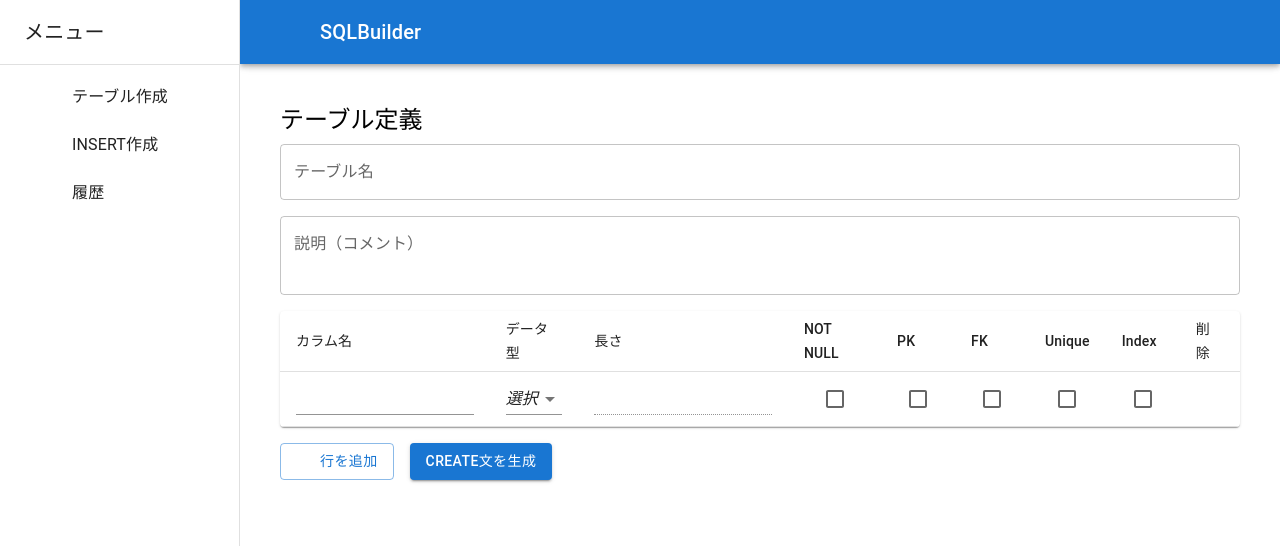
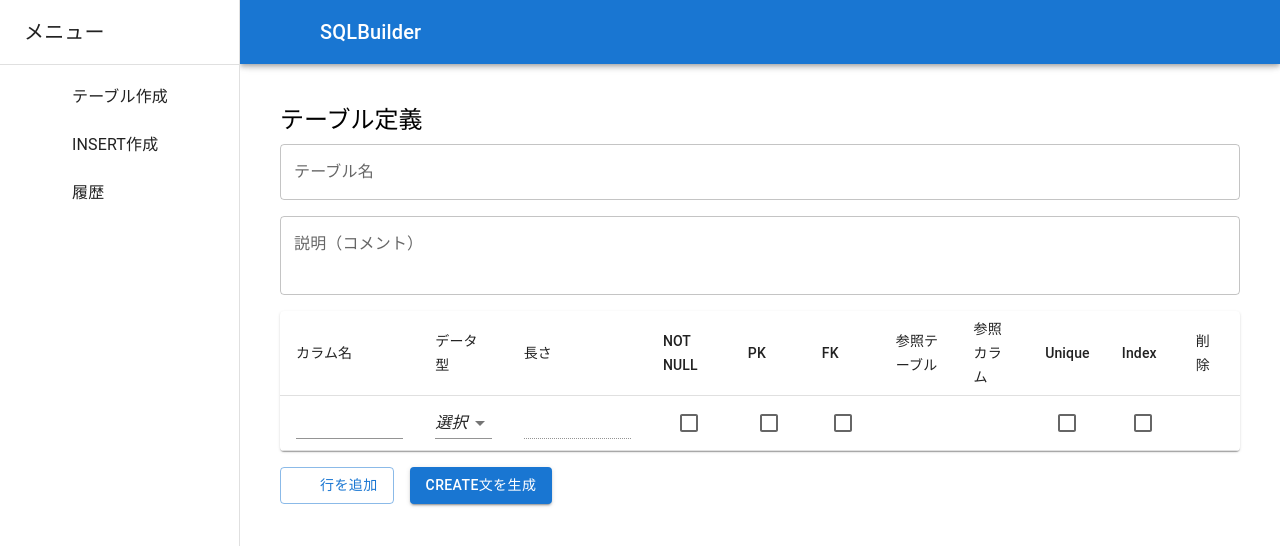
Before and after one commit to iwfuma/SQLbuilder, a React (Create React App) app: page / in a window 1280 px wide. Shown: the top 546 px of the page. Built offline with nearby package versions, Linux system fonts and the light colour scheme; some icons are missing.

Commit message:
refs #4:バリデーションの追加

```diff
--- a/src/components/sidebar.jsx
+++ b/src/components/sidebar.jsx
@@ -15,7 +15,7 @@ import {
 import InboxIcon from '@mui/icons-material/MoveToInbox';
 import MailIcon from '@mui/icons-material/Mail';
 import CloseIcon from '@mui/icons-material/Close';
-import { Link } from 'react-router-dom';  // ← 追加
+import { Link } from 'react-router-dom';
 
 const Sidebar = ({ open, onClose, drawerWidth, onClosePermanent }) => {
   const menuItems = [
--- a/src/logic/CreateTable.jsx
+++ b/src/logic/CreateTable.jsx
@@ -27,6 +27,14 @@ export function generateCreateTableSQL({ tableName, tableComment, rows }) {
     columnDefs.push(`  PRIMARY KEY (${primaryKeys.join(', ')})`);
   }
 
+  const foreignKeys = rows
+  .filter(r => r.fk && r.refTable && r.refColumn)
+  .map(r =>
+    `  FOREIGN KEY (${r.name}) REFERENCES ${r.refTable}(${r.refColumn})`
+  );
+  columnDefs.push(...foreignKeys);
+
+
   const uniqueKeys = rows.filter(r => r.unique && !r.pk).map(r => r.name);
     uniqueKeys.forEach(name => {
     columnDefs.push(`  UNIQUE KEY (${name})`);
--- a/src/views/CreateTable/index.jsx
+++ b/src/views/CreateTable/index.jsx
@@ -43,10 +43,37 @@ const CreateTable = () => {
   const generateSQL = () => {
     const result = generateCreateTableSQL({ tableName, tableComment, rows });
 
+    const fkErrorRow = rows.find(row =>
+        row.fk && (!row.refTable || !row.refColumn)
+    );
+
+    // カラム名の重複チェック
+    const columnNames = rows.map(row => row.name.trim()).filter(name => name !== '');
+    const nameSet = new Set();
+    for (const name of columnNames) {
+        if (nameSet.has(name)) {
+        alert(`カラム名「${name}」が重複しています。`);
+        return;
+        }
+        nameSet.add(name);
+    }
+
+    // PKが最低1つあるかチェック
+    const hasPK = rows.some(row => row.pk);
+    if (!hasPK) {
+        alert('主キー（PK）が1つも設定されていません。');
+        return;
+    }
+
+    // 外部キーの参照テーブルとカラムが空の場合のエラーチェック
+    if (fkErrorRow) {
+        alert(`外部キーが指定されていますが、参照テーブルまたは参照カラムが空です。行：${fkErrorRow.id}`);
+        return;
+    }
     if (result.error) {
-      alert(result.error);
+        alert(result.error);
     } else {
-      setCreateSQL(result.sql);
+        setCreateSQL(result.sql);
     }
   };
 
@@ -75,7 +102,7 @@ const CreateTable = () => {
         />
       </Box>
 
-      <TableContainer component={Paper}>
+      <TableContainer component={Paper} sx={{ overflowX: 'auto' }}>
         <Table size="small">
           <TableHead>
             <TableRow>
@@ -85,6 +112,8 @@ const CreateTable = () => {
               <TableCell>NOT NULL</TableCell>
               <TableCell>PK</TableCell>
               <TableCell>FK</TableCell>
+              <TableCell>参照テーブル</TableCell>
+              <TableCell>参照カラム</TableCell>
               <TableCell>Unique</TableCell>
               <TableCell>Index</TableCell>
               <TableCell>削除</TableCell>
@@ -143,12 +172,39 @@ const CreateTable = () => {
                         checked={row.fk}
                         onChange={(e) => handleChange(row.id, 'fk', e.target.checked)}
                     />
-                </TableCell>
+                    </TableCell>
+
+                    {row.fk ? (
+                    <>
+                        <TableCell>
+                        <TextField
+                            variant="standard"
+                            value={row.refTable || ''}
+                            onChange={(e) => handleChange(row.id, 'refTable', e.target.value)}
+                            placeholder="参照テーブル"
+                        />
+                        </TableCell>
+                        <TableCell>
+                        <TextField
+                            variant="standard"
+                            value={row.refColumn || ''}
+                            onChange={(e) => handleChange(row.id, 'refColumn', e.target.value)}
+                            placeholder="参照カラム"
+                        />
+                        </TableCell>
+                    </>
+                    ) : (
+                    <>
+                        <TableCell />
+                        <TableCell />
+                    </>
+                    )}
+
                 <TableCell align="center">
                     <Checkbox
                         checked={row.unique}
                         onChange={(e) => handleChange(row.id, 'unique', e.target.checked)}
-                        disabled={row.pk} // PKは自動でユニークだから無効化してもいいです
+                        disabled={row.pk}
                     />
                 </TableCell>
                 <TableCell align="center">
```
